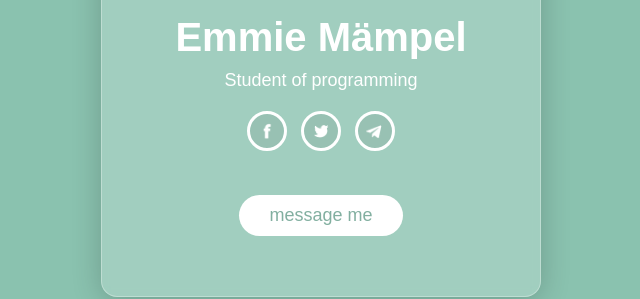
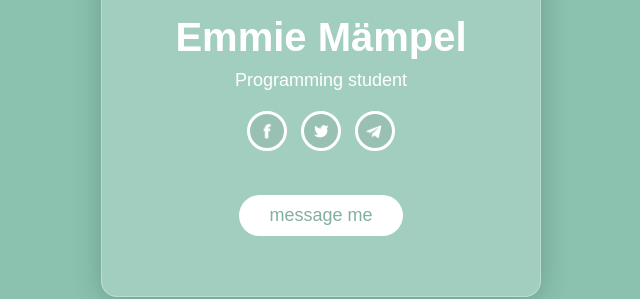
Before and after one commit to EmmieMampel/Glassmorphism-Web-Design, a plain HTML site: page index.html in a window 1280 px wide. Shown: the part 352-651 px from the top of the page, 319-959 px from the left. Drawn offline with Linux system fonts and the light colour scheme.

Commit message:
p content changed

```diff
--- a/index.html
+++ b/index.html
@@ -13,7 +13,7 @@
       <div class="card" data-tilt>
           <img src="images/profile.jpg" alt="a picture of me">
           <h2>Emmie Mämpel</h2>
-          <p>Student of programming</p>
+          <p>Programming student</p>
           <div class="links">
               <a href="https://www.facebook.com/Jiminiebaboo/"><img src="images/facebook.png" alt="facebook logo"></a>
               <a href="https://www.twitter.com"><img src="images/twitter.png" alt="twitter logo"></a>
```
